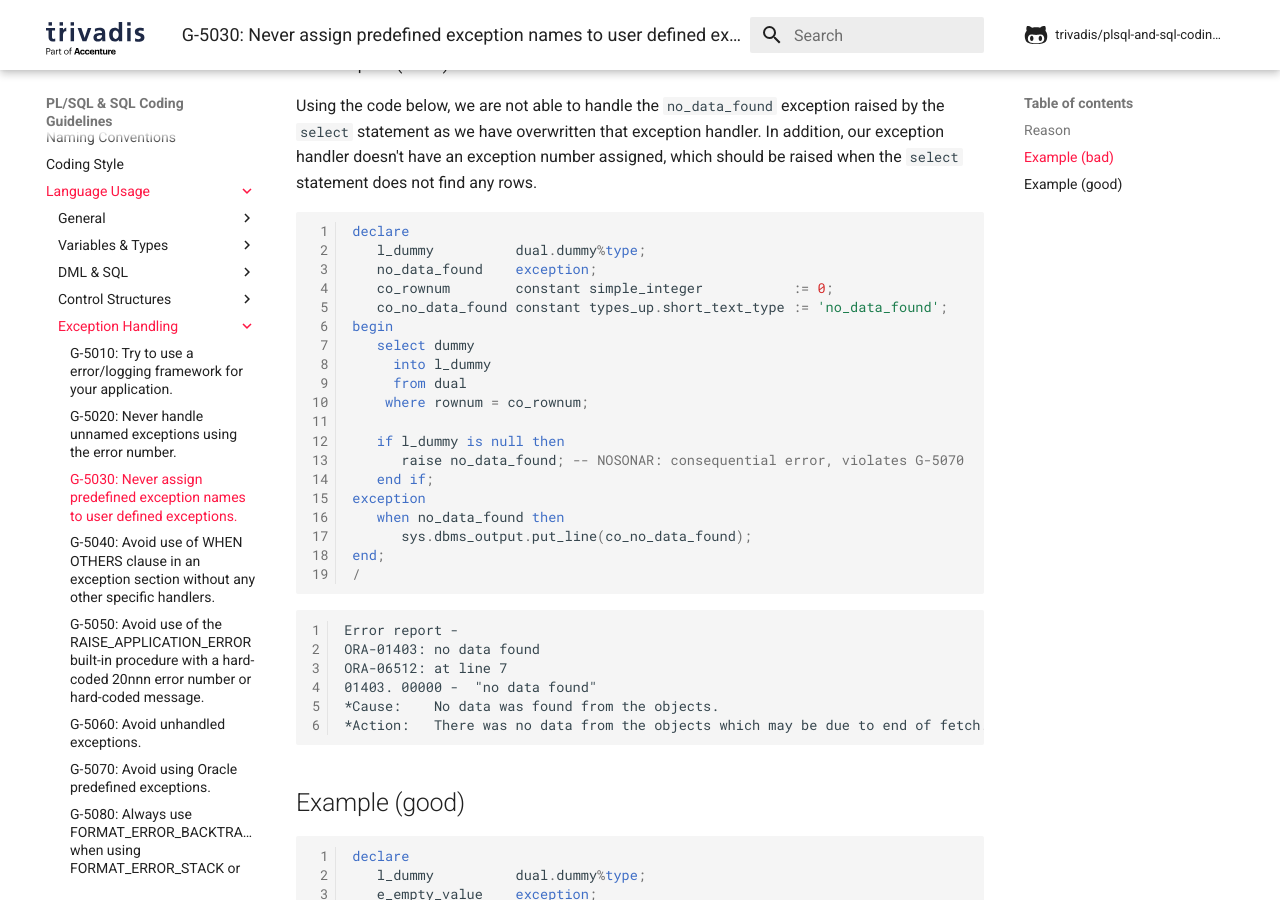
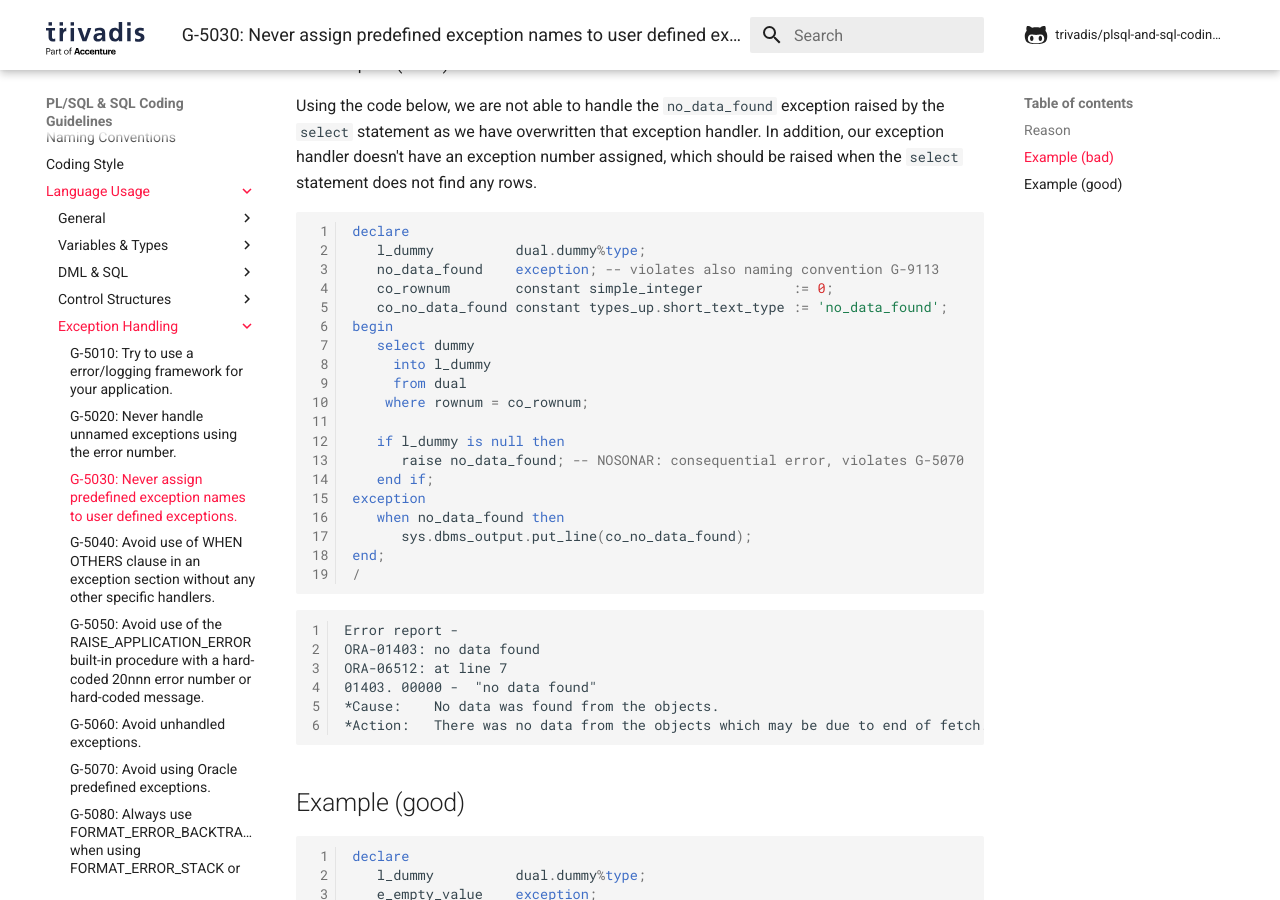
Before and after one commit to Trivadis/plsql-and-sql-coding-guidelines, an MkDocs documentation site: the page built from docs/4-language-usage/5-exception-handling/g-5030.md, in a window 1280 px wide and 900 px high, scrolled down 518 px. Built offline with MkDocs 1.6.1 and Material for MkDocs 9.7.7, drawn with Linux system fonts in a browser that asks for light colours; comment, search, counter and statistics services are not loaded; the version menu is left out.

Commit message:
explain violation of G-9113

````diff
--- a/docs/4-language-usage/5-exception-handling/g-5030.md
+++ b/docs/4-language-usage/5-exception-handling/g-5030.md
@@ -14,7 +14,7 @@ Using the code below, we are not able to handle the `no_data_found` exception ra
 ``` sql
 declare
    l_dummy          dual.dummy%type;
-   no_data_found    exception;
+   no_data_found    exception; -- violates also naming convention G-9113
    co_rownum        constant simple_integer           := 0;
    co_no_data_found constant types_up.short_text_type := 'no_data_found';
 begin
````
